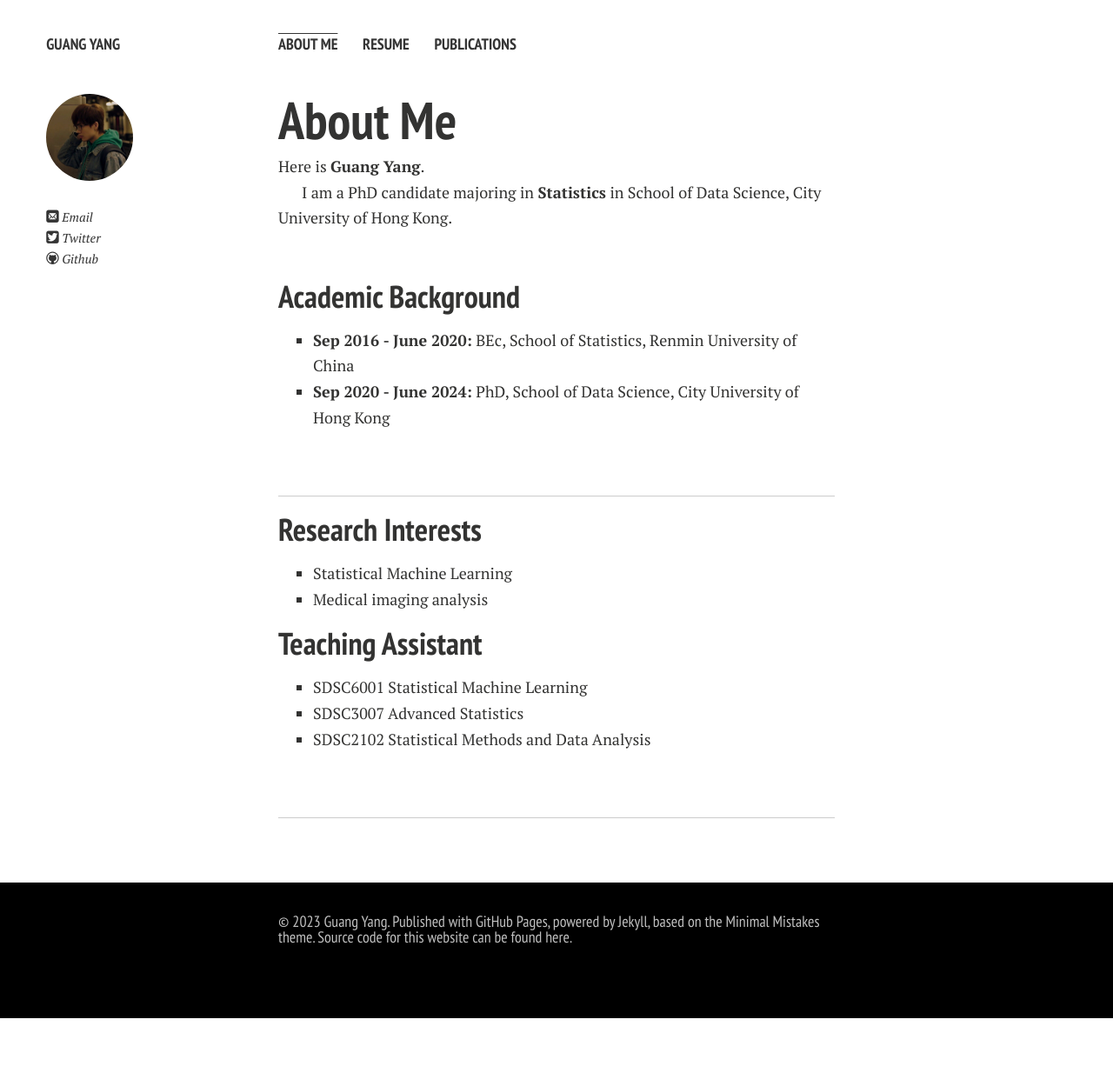
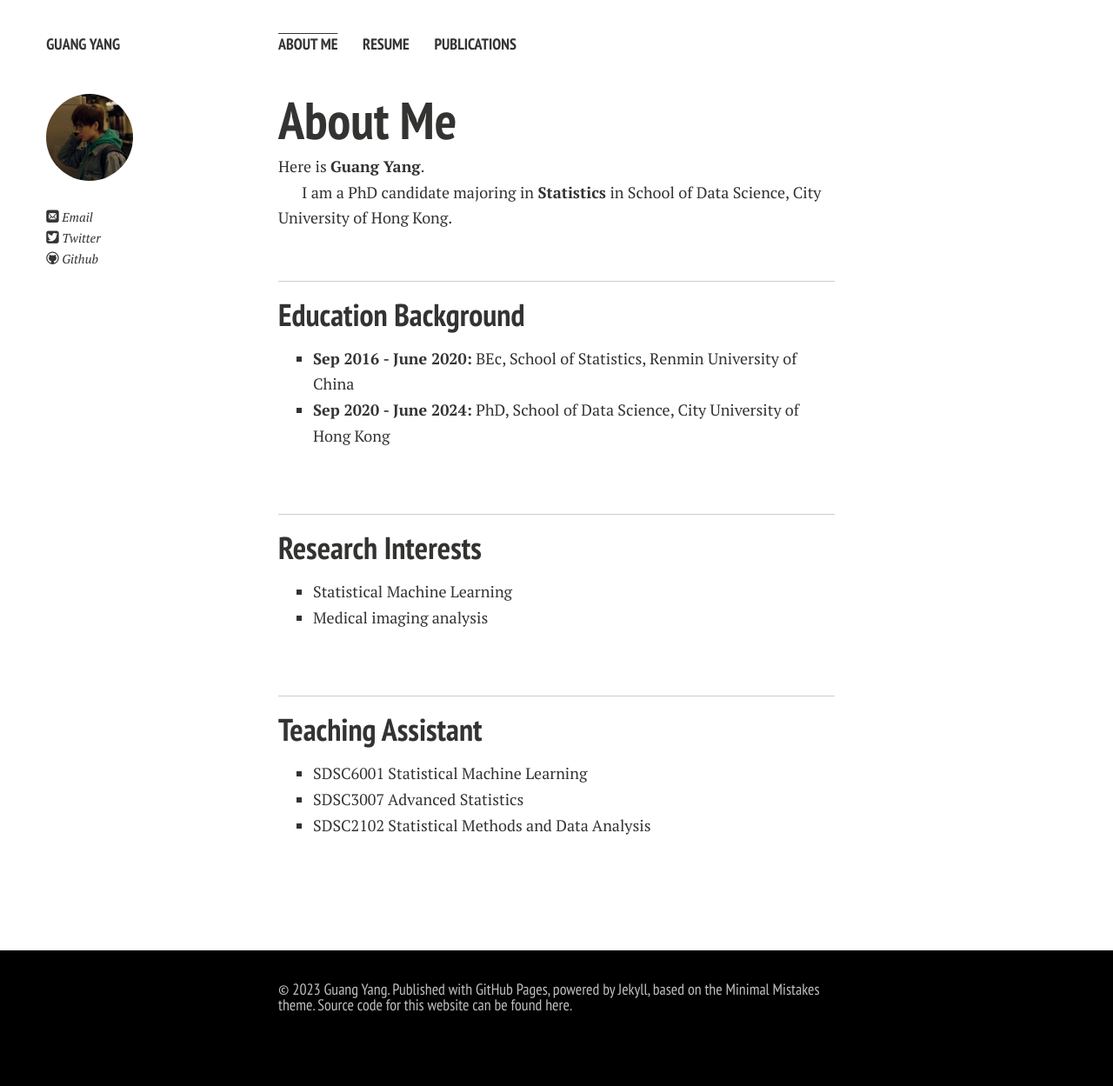
Before and after one commit to YLKnight/YLKnight.github.io, a Jekyll site: the page built from index.md, in a window 1280 px wide. Shown: the whole page at 87% size. Built offline with Jekyll 4.4.1, drawn with Linux system fonts in a browser that asks for light colours; nearby versions of some CDN libraries; comment, search, counter and statistics services are not loaded; a style sheet for code colours, icons or effects is not loaded; our own code applies the rules of GitHub Pages for plain Markdown files; before the commit the page ends 1171 px from its top, so only the background shows below that.

Commit message:
Update index.md

```diff
--- a/index.md
+++ b/index.md
@@ -10,7 +10,9 @@ I am a PhD candidate majoring in **Statistics** in School of Data Science, City
 
 <br>
 
-## Academic Background
+---
+
+## Education Background
 
 - **Sep 2016 - June 2020:** BEc, School of Statistics, Renmin University of China
 - **Sep 2020 - June 2024:** PhD, School of Data Science, City University of Hong Kong
@@ -24,6 +26,10 @@ I am a PhD candidate majoring in **Statistics** in School of Data Science, City
 - Statistical Machine Learning
 - Medical imaging analysis
 
+<br>
+
+---
+
 ## Teaching Assistant
 
 - SDSC6001 Statistical Machine Learning
@@ -31,5 +37,3 @@ I am a PhD candidate majoring in **Statistics** in School of Data Science, City
 - SDSC2102 Statistical Methods and Data Analysis
 
 <br>
-
----
```
